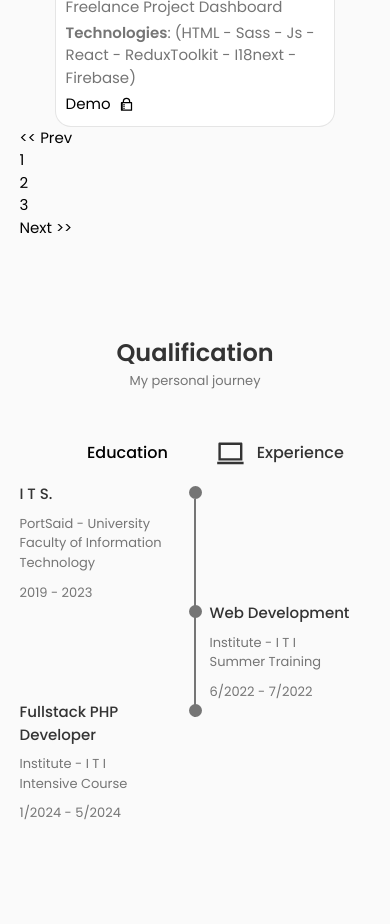
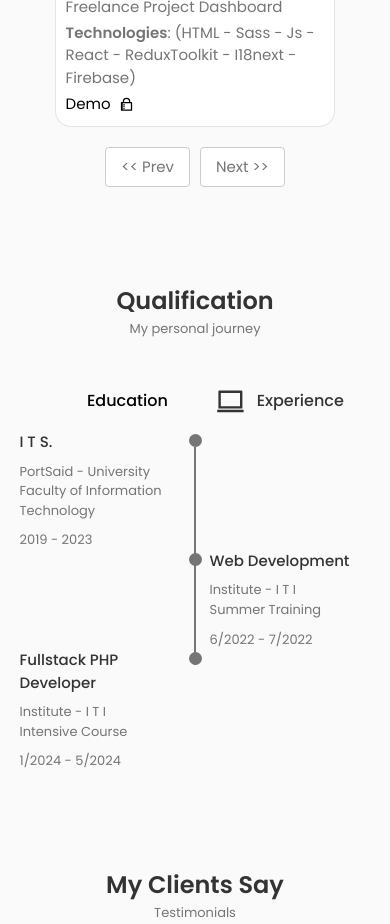
Before and after one commit to Ahmedgawish10/Portfolio__React, a React (Create React App) app: page / in a window 390 px wide. Shown: the part 5500-6424 px from the top of the page. Built offline with nearby package versions, Linux system fonts and the light colour scheme; some icons are missing.

Commit message:
update portfolio style

```diff
--- a/src/components/portfolio/AllProjects.jsx
+++ b/src/components/portfolio/AllProjects.jsx
@@ -53,14 +53,14 @@ const Alldata = () => {
 
       <ReactPaginate
         breakLabel="..."
-        pageclassName="page-number hidden"
+        pageClassName="page-number hidden"
         nextLabel="Next >>"
         onPageChange={handlePageClick}
         pageRangeDisplayed={5}
         pageCount={pageCount}
         previousLabel="<< Prev"
-        containerclassName="pagination sm:container  px-8 flex gap-0 md:gap-6 justify-center mt-5"
-        activeclassName="active"
+        containerClassName="pagination sm:container  px-8 flex gap-0 md:gap-6 justify-center mt-5"
+        activeClassName="active"
       />
     </div>
 
```
